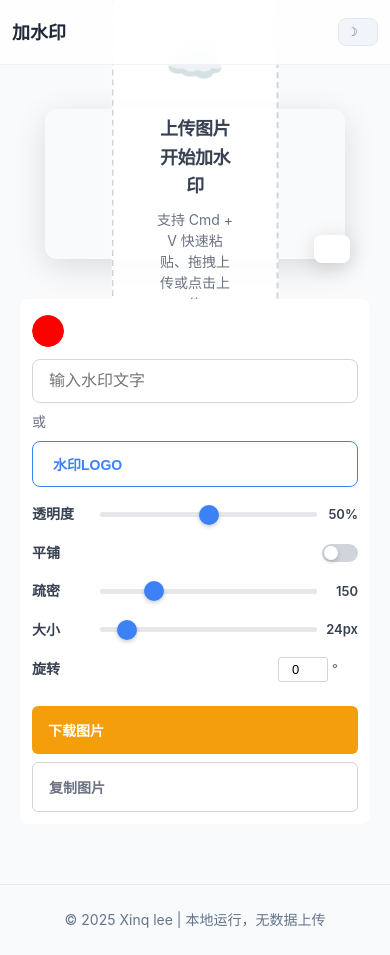
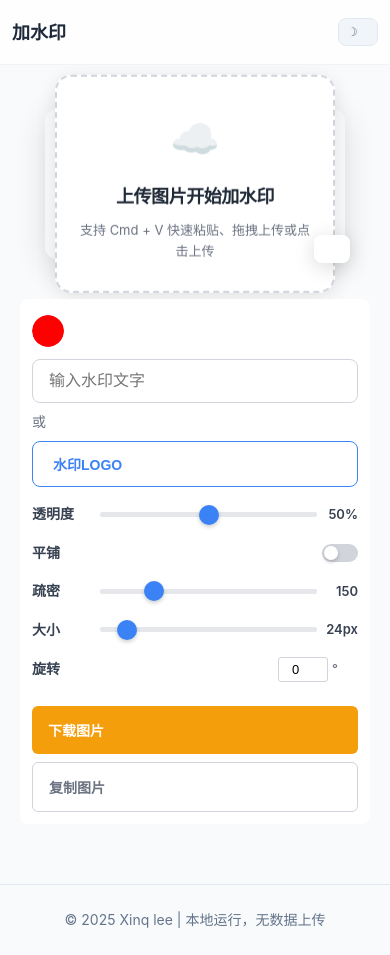
Before and after one commit to dabufan/watermark, a plain HTML site: page index.html in a window 390 px wide. Drawn offline with Linux system fonts and the light colour scheme.

Commit message:
修复图片预览区无图片时的排版问题
- 重新设计上传提示 (.upload-prompt) 样式
- 增大上传提示的尺寸和视觉权重
- 优化图标、文字和提示的间距
- 添加背景模糊和阴影效果
- 完善移动端响应式适配
- 提升整体视觉效果和用户体验

```diff
--- a/css/styles.css
+++ b/css/styles.css
@@ -1891,17 +1891,17 @@ body.dark .history-thumbnail.active {
 }
 
 
-/* 上传提示 */
+/* 上传提示 - 无图片时的空状态 */
 .upload-prompt {
   position: absolute;
   top: 50%;
   left: 50%;
   transform: translate(-50%, -50%);
   text-align: center;
-  padding: 40px;
-  background: rgba(255, 255, 255, 0.9);
+  padding: 60px 40px;
+  background: rgba(255, 255, 255, 0.95);
   border: 2px dashed #d1d5db;
-  border-radius: 12px;
+  border-radius: 16px;
   cursor: pointer;
   transition: all 0.3s ease;
   z-index: 10;
@@ -1910,43 +1910,57 @@ body.dark .history-thumbnail.active {
   -webkit-user-select: none;
   -moz-user-select: none;
   -ms-user-select: none;
+  box-shadow: 0 4px 20px rgba(0, 0, 0, 0.1);
+  backdrop-filter: blur(10px);
+  max-width: 400px;
+  width: 90%;
 }
 
 .upload-prompt:hover {
-  background: rgba(255, 255, 255, 0.95);
+  background: rgba(255, 255, 255, 0.98);
   border-color: #3b82f6;
   transform: translate(-50%, -50%) scale(1.02);
+  box-shadow: 0 8px 30px rgba(59, 130, 246, 0.2);
 }
 
 .upload-prompt .upload-icon {
-  font-size: 48px;
-  margin-bottom: 16px;
-  opacity: 0.6;
+  font-size: 64px;
+  margin-bottom: 20px;
+  opacity: 0.7;
+  color: #3b82f6;
 }
 
 .upload-prompt .upload-text {
-  font-size: 18px;
-  font-weight: 600;
-  color: #374151;
-  margin-bottom: 8px;
+  font-size: 24px;
+  font-weight: 700;
+  color: #1f2937;
+  margin-bottom: 12px;
+  letter-spacing: -0.025em;
 }
 
 .upload-prompt .upload-hint {
-  font-size: 14px;
+  font-size: 16px;
   color: #6b7280;
-  line-height: 1.5;
+  line-height: 1.6;
+  margin-bottom: 0;
 }
 
 /* 暗色主题 */
 body.dark .upload-prompt {
-  background: rgba(31, 41, 55, 0.9);
+  background: rgba(31, 41, 55, 0.95);
   border-color: #4b5563;
   color: #f9fafb;
+  box-shadow: 0 4px 20px rgba(0, 0, 0, 0.3);
 }
 
 body.dark .upload-prompt:hover {
-  background: rgba(31, 41, 55, 0.95);
+  background: rgba(31, 41, 55, 0.98);
   border-color: #60a5fa;
+  box-shadow: 0 8px 30px rgba(96, 165, 250, 0.3);
+}
+
+body.dark .upload-prompt .upload-icon {
+  color: #60a5fa;
 }
 
 body.dark .upload-prompt .upload-text {
@@ -1956,3 +1970,46 @@ body.dark .upload-prompt .upload-text {
 body.dark .upload-prompt .upload-hint {
   color: #9ca3af;
 }
+
+/* 移动端上传提示优化 */
+@media (max-width: 768px) {
+  .upload-prompt {
+    padding: 40px 24px;
+    max-width: 320px;
+  }
+
+  .upload-prompt .upload-icon {
+    font-size: 48px;
+    margin-bottom: 16px;
+  }
+
+  .upload-prompt .upload-text {
+    font-size: 20px;
+    margin-bottom: 10px;
+  }
+
+  .upload-prompt .upload-hint {
+    font-size: 14px;
+  }
+}
+
+@media (max-width: 480px) {
+  .upload-prompt {
+    padding: 30px 20px;
+    max-width: 280px;
+  }
+
+  .upload-prompt .upload-icon {
+    font-size: 40px;
+    margin-bottom: 12px;
+  }
+
+  .upload-prompt .upload-text {
+    font-size: 18px;
+    margin-bottom: 8px;
+  }
+
+  .upload-prompt .upload-hint {
+    font-size: 13px;
+  }
+}
```
